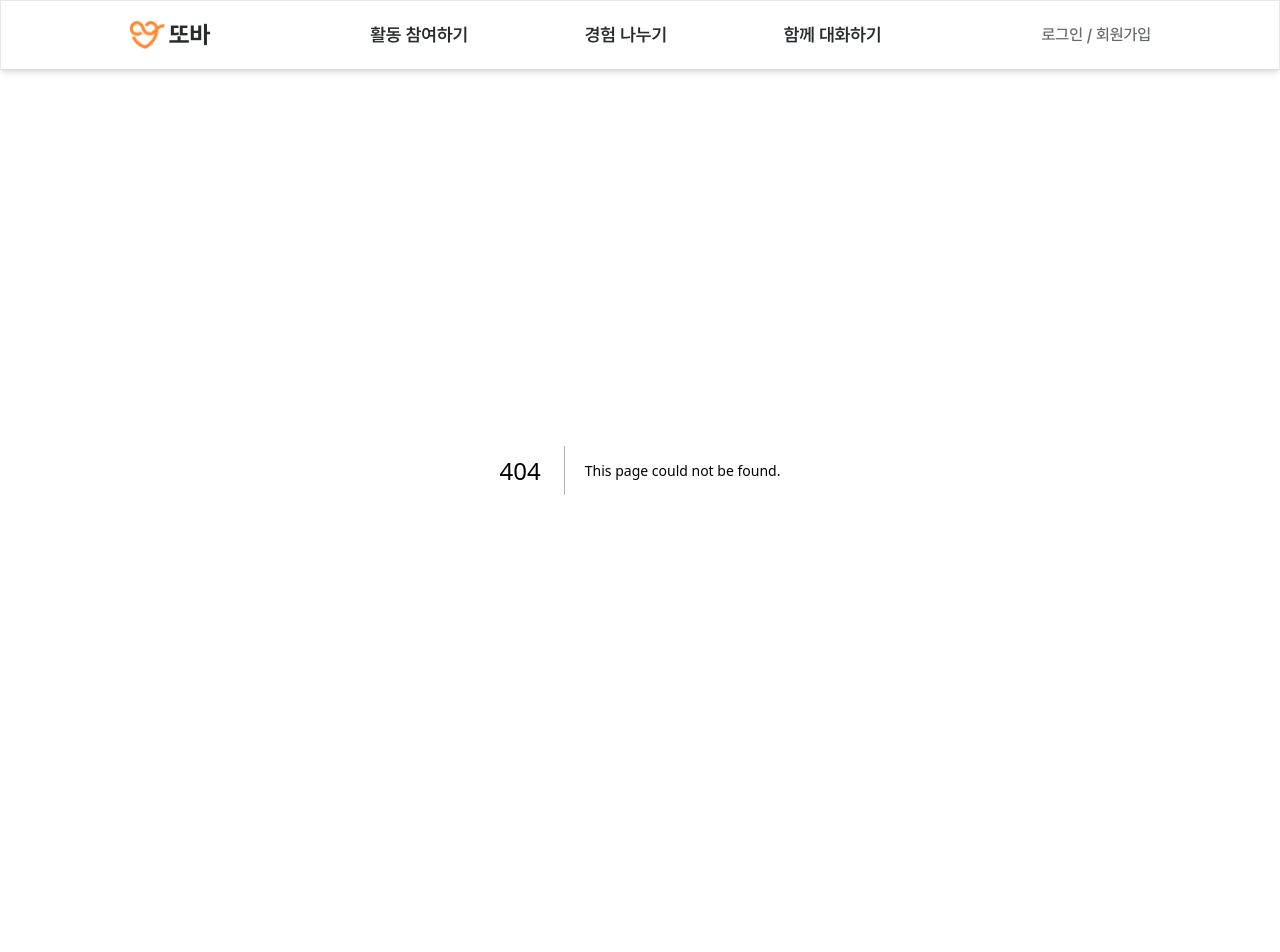
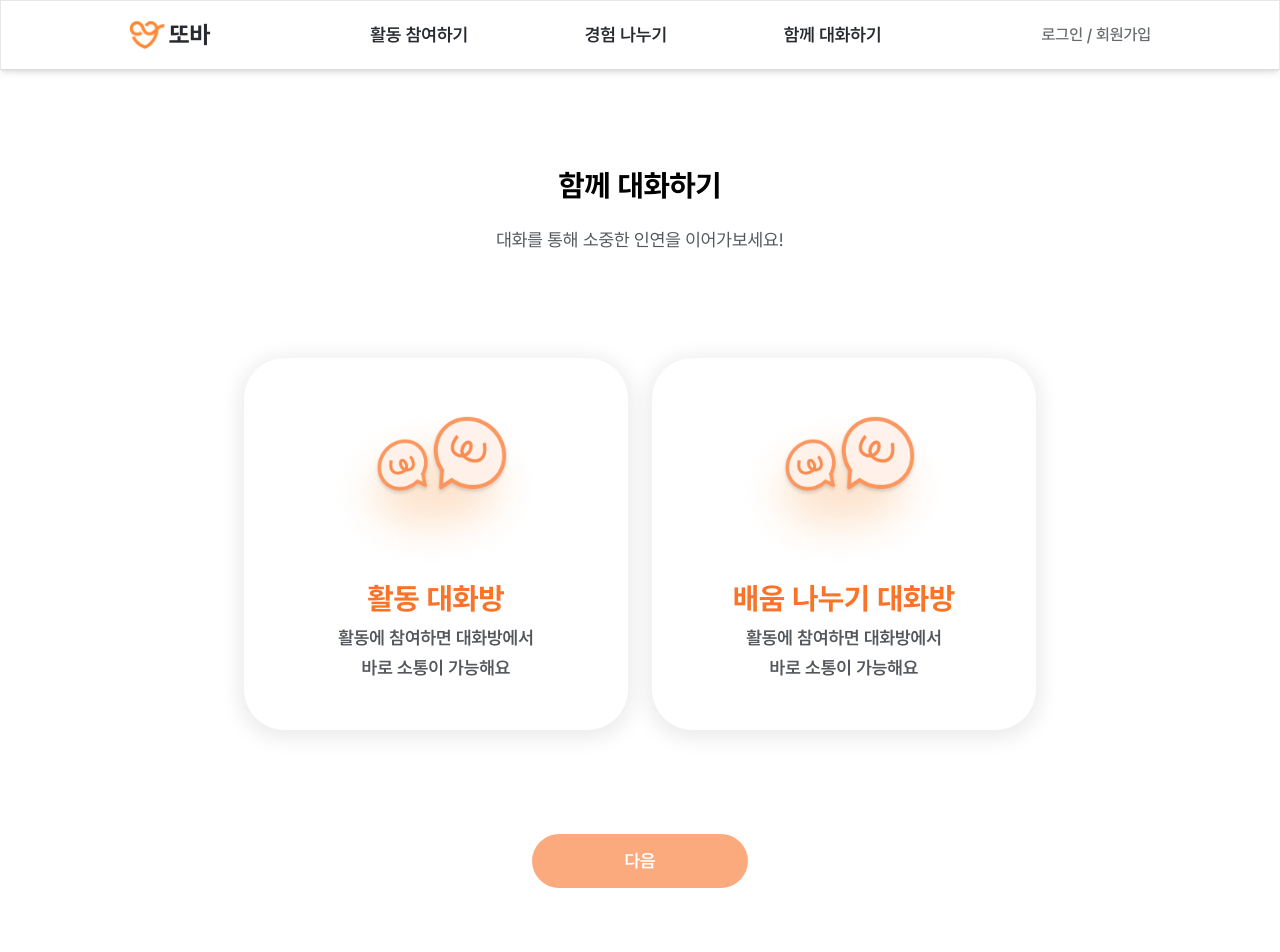
Before and after one commit to Kusitms-29th-Meetup-TeamE/Frontend, a Next.js app: page /chat in a window 1280 px wide. Before the commit this address had no page. Shown: the top 952 px of the page. Built offline with nearby package versions, Linux system fonts and the light colour scheme.

Commit message:
📍 Feat(#44): add chat-first-page

```diff
--- /dev/null
+++ b/src/app/chat/page.tsx
@@ -0,0 +1,94 @@
+'use client';
+
+import { useState } from 'react';
+
+import Button from '@/components/common-components/button';
+
+import SignUpTitle from '@/components/signUp/SignUpTitle';
+
+import clsx from 'clsx';
+import Image from 'next/image';
+
+const style = {
+  title: 'text-primary-orange6 text-h2 text-center',
+  content: 'text-gray-08 text-body2 text-center',
+  background:
+    'cursor-pointer w-full border border-white flex flex-col max-w-[384px] h-[372px] bg-white px-[80px] py-[46px] rounded-[40px] shadow-[0_4px_20px_5px_rgba(0,0,0,0.08)] hover:border hover:border-primary-orange6 hover:bg-primary-orange1',
+  clicked: '!border !border-primary-orange6 !bg-primary-orange1',
+};
+
+export default function Chat() {
+  const [room, setRoom] = useState<string>('');
+
+  const handleClick = (option: string) => {
+    setRoom(option);
+  };
+
+  const handleNextClick = () => {};
+
+  const disabledBtn = () => {
+    if (room !== 'activity' && room !== 'share') return true;
+
+    return false;
+  };
+
+  return (
+    <div className="m-auto mt-[160px] w-full max-w-[800px] flex flex-col justify-center items-center">
+      <SignUpTitle
+        title={'함께 대화하기'}
+        subTitle={'대화를 통해 소중한 인연을 이어가보세요!'}
+      />
+      <div className="flex gap-6 mt-[104px]">
+        <div
+          className={clsx(
+            style.background,
+            room === 'activity' && style.clicked,
+          )}
+          onClick={() => handleClick('activity')}
+        >
+          <Image
+            src={'/assets/main/how3.png'}
+            width={618}
+            height={42}
+            alt=""
+            className=""
+          />
+
+          <div className={style.title}>활동 대화방</div>
+          <div className={style.content}>
+            활동에 참여하면 대화방에서 <br />
+            바로 소통이 가능해요
+          </div>
+        </div>
+        <div
+          className={clsx(style.background, room === 'share' && style.clicked)}
+          onClick={() => handleClick('share')}
+        >
+          <Image
+            src={'/assets/main/how3.png'}
+            width={618}
+            height={42}
+            alt=""
+            className=""
+          />
+          <div className={style.title}>배움 나누기 대화방</div>
+          <div className={style.content}>
+            활동에 참여하면 대화방에서 <br />
+            바로 소통이 가능해요
+          </div>
+        </div>
+      </div>
+      <Button
+        color={disabledBtn() ? 'disabled' : 'default'}
+        shape="rounded"
+        size="lg"
+        onClick={handleNextClick}
+        disabled={disabledBtn()}
+        type="submit"
+        className="mt-[104px]"
+      >
+        다음
+      </Button>
+    </div>
+  );
+}
```
